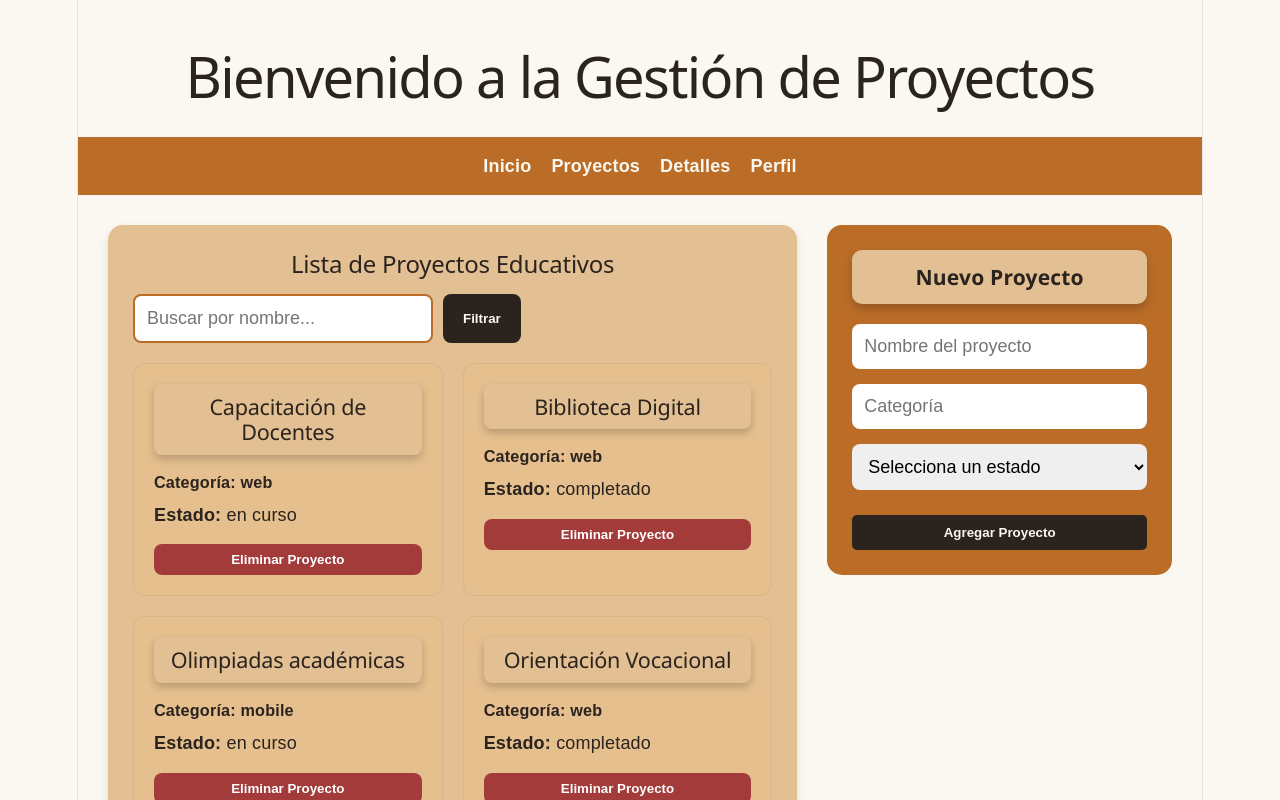
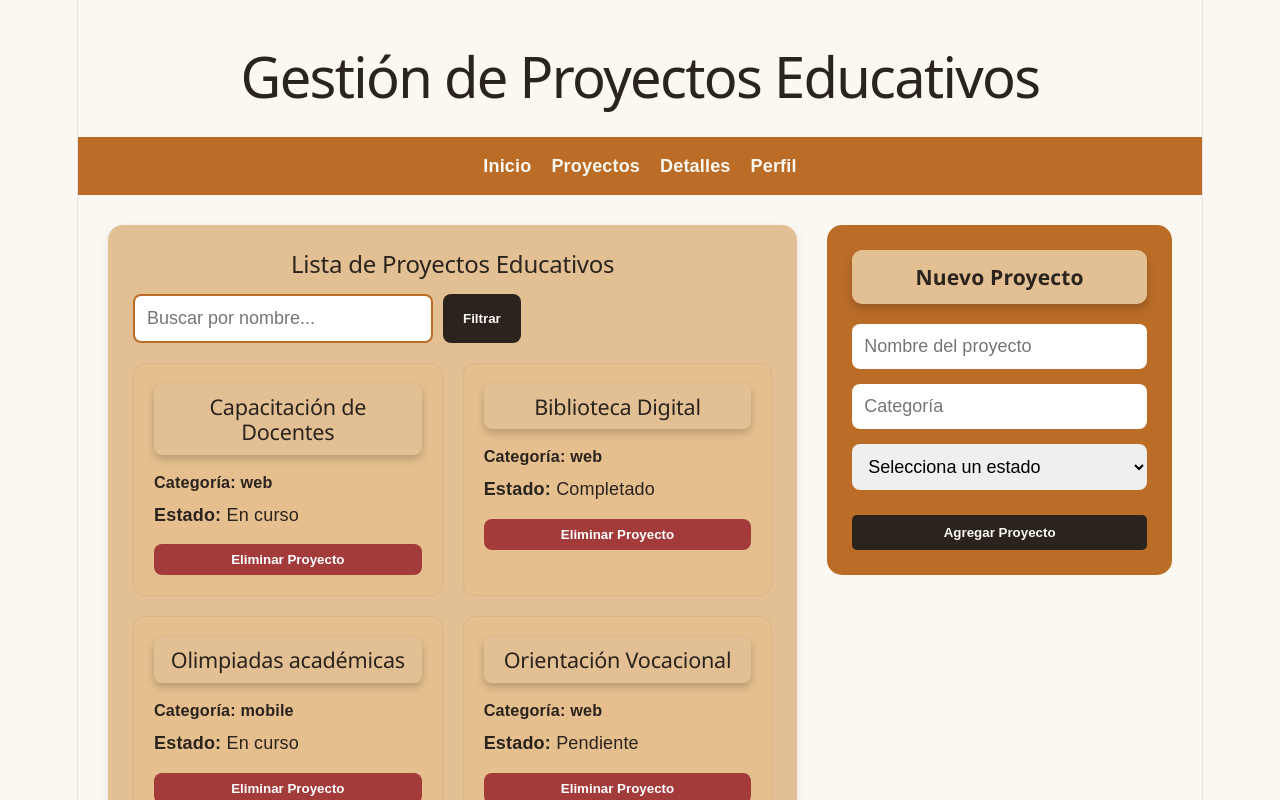
Before and after one commit to FedericoAgustin/pv_tp3_grupo20, a React (Vite) app: page / in a window 1280 px wide. Shown: the top 800 px of the page. Built offline with nearby package versions, Linux system fonts and the light colour scheme.

Commit message:
se modifica el componente ListaProyecto,Header y Footer

```diff
--- a/src/App.jsx
+++ b/src/App.jsx
@@ -3,13 +3,13 @@ import Footer from './components/Footer'
 import ListaProyectos from './components/ListaProyecto'
 import "./css/styles.css"
 import Header from './components/Header'
-const App=()=>{
-  return(
+const App = () => {
+  return (
     <>
-    <Header element={{titulo:"Bienvenido a la Gestión de Proyectos"}}/>
-    <Nav/>
-    <ListaProyectos/>
-    <Footer element={{texto:"Plataforma de Gestion de Proyectos Educativos 2026"}}/>
+      <Header element={{ titulo: "Gestión de Proyectos Educativos" }} />
+      <Nav />
+      <ListaProyectos />
+      <Footer element={{ texto: "Plataforma de Gestión de Proyectos Educativos 2026" }} />
     </>
   )
 
--- a/src/components/Footer.jsx
+++ b/src/components/Footer.jsx
@@ -1,8 +1,7 @@
 import React from 'react'
 
 const Footer = (props) => {
-    let {texto}  = props.element
-    console.log(texto);
+    let { texto } = props.element
     return (
         <footer>
             <p>{texto}</p>
--- a/src/components/Header.jsx
+++ b/src/components/Header.jsx
@@ -1,9 +1,7 @@
 import React from 'react'
 
 const Header = (props) => {
-
     let { titulo } = props.element;
-
     return (
 
         <header>
--- a/src/components/ListaProyecto.jsx
+++ b/src/components/ListaProyecto.jsx
@@ -2,13 +2,21 @@ import proyectoService from "../services/proyectoService";
 import React, { useState } from "react";
 
 const ListaProyecto = () => {
-  const [proyectos, setProyectos] = useState(
-    proyectoService.obtenerProyectos(),
-  );
+  const [proyectos, setProyectos] = useState(proyectoService.obtenerProyectos(),);
   const [titulo, setTitulo] = useState("");
-  const [nombreProyecto, setnombreProyecto] = useState("");
-  const [categoriaProyecto, setcategoriaProyecto] = useState("");
-  const [estadoProyecto, setestadoProyecto] = useState("");
+  const [form, setForm] = useState({
+    nombreProyecto: "",
+    categoriaProyecto: "",
+    estadoProyecto: ""
+  });
+
+  const handleInputChange = (e) => {
+    const { name, value } = e.target;
+    setForm((prevForm) => ({
+      ...prevForm,
+      [name]: value,
+    }));
+  }
 
   const handleEliminar = (id) => {
     proyectoService.eliminarProyecto(id);
@@ -20,18 +28,23 @@ const ListaProyecto = () => {
     setProyectos(resultado);
   };
 
-  const handleAgregar = () => {
+  const handleAgregar = (e) => {
+    e.preventDefault();
     const nuevoProyecto = {
-      titulo: nombreProyecto,
-      categoria: categoriaProyecto,
-      estado: estadoProyecto,
+      titulo: form.nombreProyecto,
+      categoria: form.categoriaProyecto,
+      estado: form.estadoProyecto,
     };
+    if (nuevoProyecto.titulo.trim() === "") return
+
     proyectoService.agregarProyecto(nuevoProyecto);
     setProyectos(proyectoService.obtenerProyectos());
     // Limpiamos campos
-    setnombreProyecto("");
-    setcategoriaProyecto("");
-    setestadoProyecto("");
+    setForm({
+      nombreProyecto: "",
+      categoriaProyecto: "",
+      estadoProyecto: ""
+    });
   };
 
   return (
@@ -41,13 +54,11 @@ const ListaProyecto = () => {
         {/*LISTADO */}
         <section className="card">
           <h2>Lista de Proyectos Educativos</h2>
-
           {/* Filtro*/}
           <div style={{ marginBottom: "20px", display: "flex", gap: "10px" }}>
-            <input type="text" className="titulo" value={titulo} onChange={(e) => setTitulo(e.target.value)} placeholder="Buscar por nombre..."/>
+            <input type="text" className="titulo" value={titulo} onChange={(e) => setTitulo(e.target.value)} placeholder="Buscar por nombre..." />
             <button className="link" onClick={() => handleBuscar(titulo)}>Filtrar</button>
           </div>
-
           <div className="section-proyectos">
             {proyectos.map((p) => (
               <article key={p.id}>
@@ -63,22 +74,22 @@ const ListaProyecto = () => {
             ))}
           </div>
         </section>
-
         {/*FORMULARIO (Usando los estilos de aside-proyectos) */}
         <aside className="aside-proyectos">
-          <div>
-            <h3>Nuevo Proyecto</h3>
+          <h3>Nuevo Proyecto</h3>
+          <form onSubmit={handleAgregar}>
             <div className="form">
-              <input type="text" value={nombreProyecto} onChange={(e) => setnombreProyecto(e.target.value)} placeholder="Nombre del proyecto" />
-              <input type="text" value={categoriaProyecto} onChange={(e) => setcategoriaProyecto(e.target.value)} placeholder="Categoría"/>
-              <select value={estadoProyecto} onChange={(e) => setestadoProyecto(e.target.value)}>
+              <input type="text" id="nombreProyecto" name="nombreProyecto" value={form.nombreProyecto} onChange={(e) => handleInputChange(e)} placeholder="Nombre del proyecto" />
+              <input type="text" id="categoriaProyecto" name="categoriaProyecto" value={form.categoriaProyecto} onChange={(e) => handleInputChange(e)} placeholder="Categoría" />
+              <select id="estadoProyecto" name="estadoProyecto" value={form.estadoProyecto} onChange={(e) => handleInputChange(e)}>
                 <option value="">Selecciona un estado</option>
                 <option value="En curso">En curso</option>
                 <option value="Finalizado">Finalizado</option>
+                <option value="Pendiente">Pendiente</option>
               </select>
-              <button className="link" style={{padding: "10px",borderRadius: "5px",marginTop: "10px",}}onClick={() => handleAgregar()}>Agregar Proyecto</button>
+              <button className="link" style={{ padding: "10px", borderRadius: "5px", marginTop: "10px", }} type="submit">Agregar Proyecto</button>
             </div>
-          </div>
+          </form>
         </aside>
       </div>
     </main>
--- a/src/services/proyectoService.js
+++ b/src/services/proyectoService.js
@@ -1,11 +1,11 @@
 const proyectoService = (() => {
 
     let proyectos = [
-        { id: 1, titulo: 'Capacitación de Docentes', categoria: 'web', estado: 'en curso' },
-        { id: 2, titulo: 'Biblioteca Digital', categoria: 'web', estado: 'completado' },
-        { id: 3, titulo: 'Olimpiadas académicas', categoria: 'mobile', estado: 'en curso' },
-        { id: 4, titulo: 'Orientación Vocacional', categoria: 'web', estado: 'completado' },
-        { id: 5, titulo: 'Tutoring Académico', categoria: 'mobile', estado: 'en curso' },
+        { id: 1, titulo: 'Capacitación de Docentes', categoria: 'web', estado: 'En curso' },
+        { id: 2, titulo: 'Biblioteca Digital', categoria: 'web', estado: 'Completado' },
+        { id: 3, titulo: 'Olimpiadas académicas', categoria: 'mobile', estado: 'En curso' },
+        { id: 4, titulo: 'Orientación Vocacional', categoria: 'web', estado: 'Pendiente' },
+        { id: 5, titulo: 'Tutoring Académico', categoria: 'mobile', estado: 'En curso' },
     ];
 
     const obtenerProyectos = () => [...proyectos];
```
